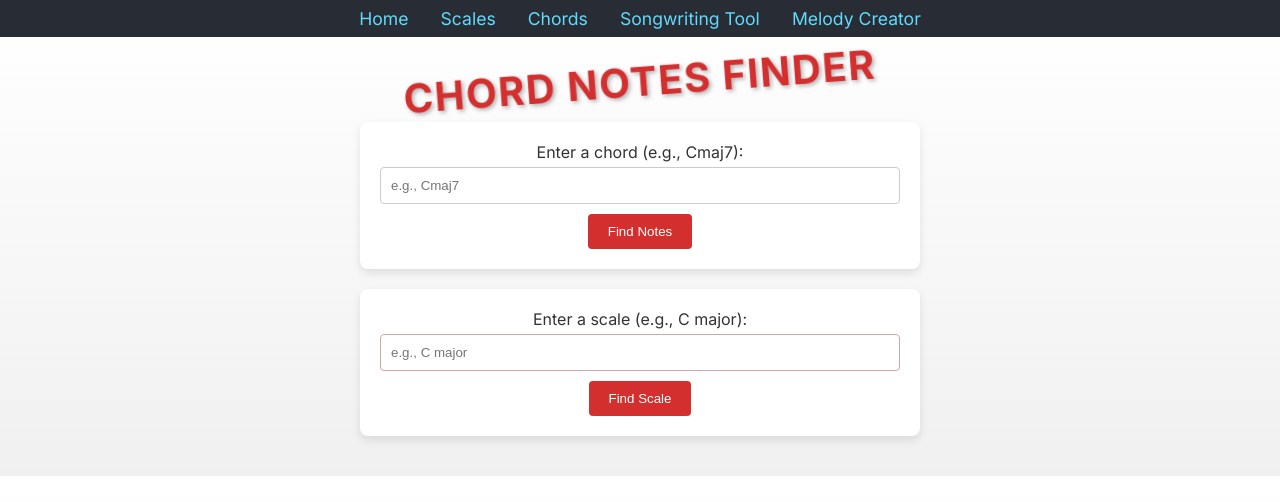
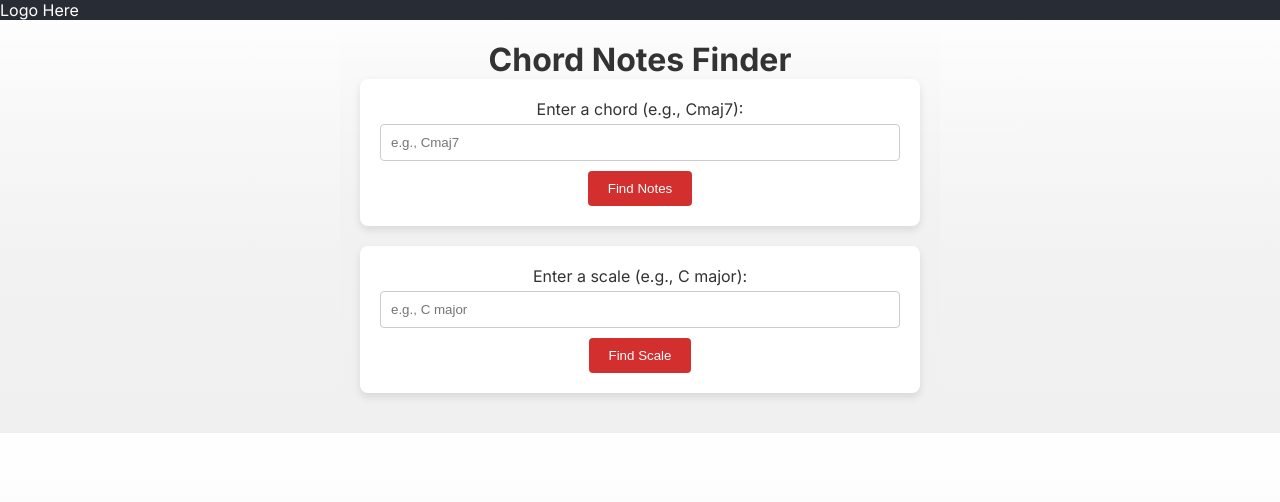
Before and after one commit to LongDefeat/music-app, a Next.js app: page / in a window 1280 px wide. Shown: the top 502 px of the page. Built offline with nearby package versions, Linux system fonts and the light colour scheme.

Commit message:
add slide menu for navigation

```diff
--- a/package.json
+++ b/package.json
@@ -11,6 +11,7 @@
   "dependencies": {
     "next": "13.5.6",
     "react": "^18",
+    "react-burger-menu": "^3.0.9",
     "react-dom": "^18",
     "tonal": "^5.1.2"
   },
--- a/src/app/components/Navigation.tsx
+++ b/src/app/components/Navigation.tsx
@@ -1,37 +1,32 @@
-// components/Navigation.js
+import { slide as Menu } from "react-burger-menu";
 import Link from "next/link";
 import styles from "../styles/Navigation.module.css";
 
 export default function Navigation() {
   return (
     <nav className={styles.nav}>
-      <ul className={styles.navList}>
-        <li className={styles.navItem}>
-          <Link href="/" className={styles.navLink}>
+      <div id="logo">Logo Here</div>
+      <div className={styles.burgerIcon}></div>
+      <Menu right>
+        <div className={styles.burgerIcon}>
+          <img src="/path-to-hamburger-icon.png" alt="Menu" />
+        </div>
+        <Link href="/" passHref className={styles.navLink}>
           Home
         </Link>
-        </li>
-        <li className={styles.navItem}>
-          <Link href="/scales" className={styles.navLink}>
+        <Link href="/scales" passHref className={styles.navLink}>
           Scales
         </Link>
-        </li>
-        <li className={styles.navItem}>
-          <Link href="/chords" className={styles.navLink}>
+        <Link href="/chords" passHref className={styles.navLink}>
           Chords
         </Link>
-        </li>
-        <li className={styles.navItem}>
-          <Link href="/songwriting" className={styles.navLink}>
+        <Link href="/songwriting" passHref className={styles.navLink}>
           Songwriting Tool
         </Link>
-        </li>
-        <li className={styles.navItem}>
-          <Link href="/melody" className={styles.navLink}>
-            Melody Creator
+        <Link href="/melody" passHref className={styles.navLink}>
+          Melody Generator
         </Link>
-        </li>
-      </ul>
+      </Menu>
     </nav>
   );
 }
--- a/src/app/globals.css
+++ b/src/app/globals.css
@@ -9,16 +9,9 @@ html,
 body {
   max-width: 100%;
   overflow-x: hidden;
-  font-family: sans-serif; /* Example font, adjust as needed */
-}
-
-body {
-  color: #333; /* Default text color, replace with your variable or preferred color */
-  background: linear-gradient(
-    to bottom,
-    transparent,
-    #f0f0f0
-  ); /* Example gradient, adjust as needed */
+  font-family: Arial, sans-serif; /* Standardize font */
+  background: linear-gradient(to bottom, transparent, #f0f0f0);
+  color: #333;
 }
 
 a {
@@ -26,14 +19,28 @@ a {
   text-decoration: none;
 }
 
-@media (prefers-color-scheme: dark) {
+/* @media (prefers-color-scheme: dark) {
   body {
-    color-scheme: dark;
-    background: linear-gradient(
-      to bottom,
-      transparent,
-      #333
-    ); /* Dark mode background */
-    color: #fff; /* Dark mode text color */
+    background: linear-gradient(to bottom, transparent, #333);
+    color: #fff;
+  }
+} */
+
+.pageTitle,
+.chordSection h2 {
+  font-size: 2.5rem;
+  color: #d32f2f; /* Consistent title color */
+  font-weight: bold;
+  text-shadow: 2px 2px 4px rgba(0, 0, 0, 0.3);
+  margin-bottom: 1rem;
+  text-transform: uppercase;
+  letter-spacing: 1.5px;
+  display: inline-block;
+}
+
+@media (max-width: 768px) {
+  .pageTitle,
+  .chordSection h2 {
+    font-size: 2rem; /* Adjusted for smaller screens */
   }
 }
--- a/src/app/page.tsx
+++ b/src/app/page.tsx
@@ -3,8 +3,10 @@
 import { useRef, useState } from "react";
 import { Chord, Scale } from "tonal";
 import errorStyles from "./styles/ErrorMessage.module.css";
+import Navigation from "./components/Navigation";
+
+/* styling */
 import styles from "./styles/Home.module.css";
-import Navigation from "./components/Navigation";
 
 export default function Home() {
   const chordInputRef = useRef<HTMLInputElement | null>(null);
--- a/src/app/styles/Chords.module.css
+++ b/src/app/styles/Chords.module.css
@@ -3,6 +3,7 @@
   margin: 0 auto;
   padding: 20px;
   text-align: center;
+  background: linear-gradient(to bottom, transparent, #f0f0f0);
 }
 .pageTitle {
   font-size: 2.5rem;
--- a/src/app/styles/Home.module.css
+++ b/src/app/styles/Home.module.css
@@ -1,58 +1,14 @@
-/* styles/MainPage.module.css */
+/* styles/Home.module.css */
 
 .container {
   max-width: 600px;
   margin: 0 auto;
   padding: 20px;
   text-align: center;
-}
-.pageTitle {
-  font-size: 2.5rem;
-  color: #d32f2f;
-  font-weight: bold;
-  text-shadow: 2px 2px 4px rgba(0, 0, 0, 0.3);
-  margin-bottom: 1rem;
-  text-transform: uppercase;
-  letter-spacing: 1.5px;
-  display: inline-block;
-  animation: waveAnimation 5s ease-in-out infinite;
-}
-.chordForm {
-  background-color: #fff;
-  padding: 20px;
-  border-radius: 8px;
-  box-shadow: 0 4px 8px rgba(0, 0, 0, 0.1);
-  margin-bottom: 20px;
+  background: linear-gradient(to bottom, transparent, #f0f0f0);
 }
 
-.chordForm label {
-  display: block;
-  margin-bottom: 5px;
-  color: #333;
-}
-
-.chordForm input {
-  width: 100%;
-  padding: 10px;
-  margin-bottom: 10px;
-  border: 1px solid #ccc;
-  border-radius: 4px;
-}
-
-.chordForm button {
-  padding: 10px 20px;
-  background-color: #d32f2f;
-  color: white;
-  border: none;
-  border-radius: 4px;
-  cursor: pointer;
-  transition: background-color 0.3s ease;
-}
-
-.chordForm button:hover {
-  background-color: #b71c1c;
-}
-
+.chordForm,
 .scaleForm {
   background-color: #fff;
   padding: 20px;
@@ -61,20 +17,23 @@
   margin-bottom: 20px;
 }
 
+.chordForm label,
 .scaleForm label {
   display: block;
   margin-bottom: 5px;
   color: #333;
 }
 
+.chordForm input,
 .scaleForm input {
   width: 100%;
   padding: 10px;
   margin-bottom: 10px;
-  border: 1px solid #cba9a9;
+  border: 1px solid #ccc;
   border-radius: 4px;
 }
 
+.chordForm button,
 .scaleForm button {
   padding: 10px 20px;
   background-color: #d32f2f;
@@ -85,68 +44,37 @@
   transition: background-color 0.3s ease;
 }
 
-.ulNoBullets {
+.chordForm button:hover,
+.scaleForm button:hover {
+  background-color: #b71c1c;
+}
+
+.ulNoBullets,
+.notesList,
+.inversionList {
   list-style: none;
   padding: 0;
   margin: 0;
+  display: flex;
+  flex-wrap: wrap;
+  gap: 10px;
+  justify-content: center;
 }
 
-.notesList {
-  list-style: none;
-  padding: 0;
-  display: flex;
-  flex-wrap: wrap;
-  gap: 10px; /* Space between items */
-  justify-content: center; /* Center items horizontally */
-}
-
-.notesListItem {
+.notesListItem,
+.inversionListItem {
   padding: 8px 12px;
-  background-color: #f0f0f0; /* Light background for each item */
-  border-radius: 5px; /* Rounded corners */
-  box-shadow: 0 2px 4px rgba(0, 0, 0, 0.1); /* Subtle shadow for depth */
+  background-color: #f0f0f0;
+  border-radius: 5px;
+  box-shadow: 0 2px 4px rgba(0, 0, 0, 0.1);
   text-align: center;
 }
 
-.noteName {
-  font-size: 1.1rem; /* Larger font size for note name */
+.noteName,
+.noteDegree {
+  font-size: 1.1rem;
   color: #333;
   font-weight: bold;
+  margin-top: 4px;
+  display: block;
 }
-
-.noteDegree {
-  font-size: 0.9rem;
-  color: #666;
-  margin-top: 4px; /* Space between note name and degree */
-  display: block; /* Degree in new line */
-}
-
-.inversionList {
-  list-style: none;
-  padding: 0;
-  display: flex;
-  flex-wrap: wrap;
-  gap: 10px; /* Space between items */
-  justify-content: center; /* Center items horizontally */
-}
-
-.inversionListItem {
-  padding: 8px 12px;
-  background-color: #e8f0fe; /* Light blue background for contrast */
-  border-radius: 5px; /* Rounded corners */
-  box-shadow: 0 2px 4px rgba(0, 0, 0, 0.1); /* Subtle shadow for depth */
-  text-align: center;
-  font-size: 1rem;
-  color: #333; /* Darker text color for readability */
-}
-
-/* Animations */
-@keyframes waveAnimation {
-  0%,
-  100% {
-    transform: rotate(-5deg);
-  }
-  50% {
-    transform: rotate(5deg);
-  }
-}
--- a/src/app/styles/Navigation.module.css
+++ b/src/app/styles/Navigation.module.css
@@ -1,44 +1,82 @@
 /* Navigation.module.css */
 .nav {
-  background: #282c34; /* Dark background for the navigation bar */
+  margin: 0;
+  padding: 0;
+  background-color: #282c34;
   color: #fff;
-  padding: 0.5rem 1rem;
   display: flex;
-  justify-content: center; /* Center the navigation items */
+  justify-content: space-between;
   align-items: center;
 }
 
-.navList {
-  list-style: none;
-  display: flex;
-  margin: 0;
-  padding: 0;
+#logo {
+  display: block;
+  padding: 0 30px;
+  font-size: 20px;
+  line-height: 60px;
 }
 
-.navItem {
-  margin: 0 1rem;
+.navList {
+  display: none;
 }
 
 .navLink {
-  color: #61dafb; /* Light blue color for links */
+  display: block;
+  padding: 0 20px;
+  color: #61dafb;
+  font-size: 20px;
+  line-height: 60px;
   text-decoration: none;
-  font-size: 1.1rem;
-  transition: color 0.3s ease;
 }
 
 .navLink:hover,
 .navLink:focus {
-  color: #ffffff; /* White color on hover/focus */
-  text-decoration: underline;
+  background-color: #000000;
+  color: #ffffff;
 }
 
 /* Responsive Design */
-@media (max-width: 600px) {
+@media (max-width: 768px) {
   .nav {
     flex-direction: column;
   }
 
+  .bm-burger-button {
+    display: block;
+  }
+
+  .navList {
+    display: flex;
+    flex-direction: column;
+  }
+
   .navItem {
-    margin: 0.5rem 0;
+    display: block;
+    width: 100%;
+  }
+
+  .navLink {
+    padding: 0 40px;
   }
 }
+
+.burgerIcon {
+  /* ... your styles ... */
+  animation: pulse 1s infinite;
+}
+
+@keyframes pulse {
+  0% {
+    transform: scale(1);
+  }
+  50% {
+    transform: scale(1.1);
+  }
+  100% {
+    transform: scale(1);
+  }
+}
+
+.burgerIcon:hover {
+  color: #61dafb; /* Example color */
+}
--- a/src/app/styles/Scales.module.css
+++ b/src/app/styles/Scales.module.css
@@ -1,26 +1,24 @@
+/* Scales.module.css */
+
 .container {
   max-width: 600px;
   margin: 0 auto;
   padding: 20px;
   text-align: center;
+  background: linear-gradient(to bottom, transparent, #f0f0f0);
 }
-.pageTitle {
-  font-size: 2.5rem;
-  color: #d32f2f;
-  font-weight: bold;
-  text-shadow: 2px 2px 4px rgba(0, 0, 0, 0.3);
-  margin-bottom: 1rem;
-  text-transform: uppercase;
-  letter-spacing: 1.5px;
-  display: inline-block;
-}
+
+/* .pageTitle {
+} */
+
 .categoryTitle {
-  color: #d32f2f;
+  color: #d32f2f; /* Consistent title color as in globals.css */
   text-shadow: 2px 2px 4px rgba(0, 0, 0, 0.3);
 }
 
 .ulNoBullets {
-  list-style: none;
+  list-style: none; /* Removes default list styling */
   padding: 0;
-  margin: 0;
+  margin: 0; /* Ensures consistent spacing with global styles */
+  /* Additional list styling specific to Scales page */
 }
```
Also changed, not shown: src/pages/melody.tsx (+0 -18 lines), src/pages/metronome.tsx (added, +42 -0 lines), 1 other file (tests, documents, lock files or other folders). Lines whose indentation alone changed are shown as unchanged.
